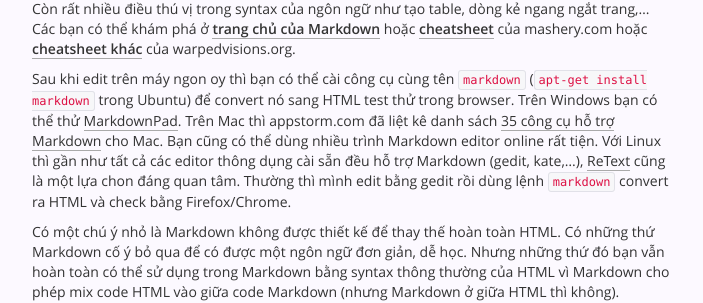
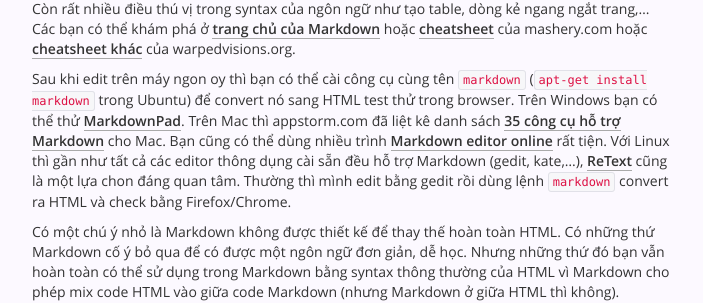
Before and after one commit to lewtds/lewtds.github.com, a Jekyll site: the page built from _posts/2013-01-03-markdown.md, in a window 1280 px wide and 900 px high, scrolled down 1635 px. Shown: the part 129-432 px from the top of the window, without its empty margins (288-991 px from the left). Built offline with Jekyll 4.4.1, drawn with Linux system fonts in a browser that asks for light colours; comment, search, counter and statistics services are not loaded; part of the change alters nothing that is shown.

```diff
--- a/_posts/2013-01-03-markdown.md
+++ b/_posts/2013-01-03-markdown.md
@@ -74,10 +74,10 @@ của warpedvisions.org.
 
 Sau khi edit trên máy ngon oy thì bạn có thể cài công cụ cùng tên `markdown`
 (`apt-get install markdown` trong Ubuntu)
-để convert nó sang HTML test thử trong browser. Trên Windows bạn có thể thử [MarkdownPad][4].
-Trên Mac thì appstorm.com đã liệt kê danh sách [35 công cụ hỗ trợ Markdown][5] cho Mac.
-Bạn cũng có thể dùng nhiều trình Markdown editor online rất tiện. Với Linux thì gần như tất cả
-các editor thông dụng cài sẵn đều hỗ trợ Markdown (gedit, kate,...), [ReText][6] cũng là
+để convert nó sang HTML test thử trong browser. Trên Windows bạn có thể thử **[MarkdownPad][4]**.
+Trên Mac thì appstorm.com đã liệt kê danh sách **[35 công cụ hỗ trợ Markdown][5]** cho Mac.
+Bạn cũng có thể dùng nhiều trình **[Markdown editor online][7]** rất tiện. Với Linux thì gần như tất cả
+các editor thông dụng cài sẵn đều hỗ trợ Markdown (gedit, kate,...), **[ReText][6]** cũng là
 một lựa chon đáng quan tâm. Thường thì mình edit bằng gedit rồi dùng lệnh `markdown`
 convert ra HTML và check bằng Firefox/Chrome.
 
@@ -100,6 +100,7 @@ một dấu xuống dòng thì Markdown sẽ bỏ qua.
 [4]: http://markdownpad.com/
 [5]: http://mac.appstorm.net/roundups/productivity-roundups/35-markdown-apps-for-the-mac/
 [6]: http://sourceforge.net/p/retext/home/ReText/
+[7]: https://www.google.com/search?q=online+markdown+editor&ie=utf-8&oe=utf-8
 
 ## Ứng dụng markdown
 
```
